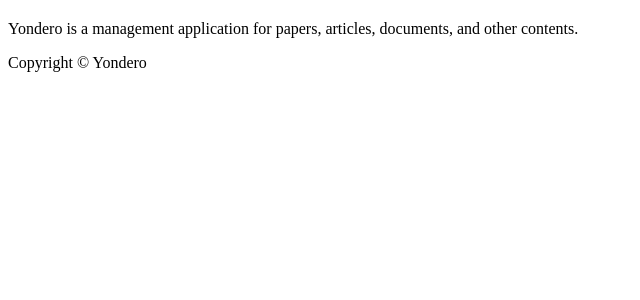
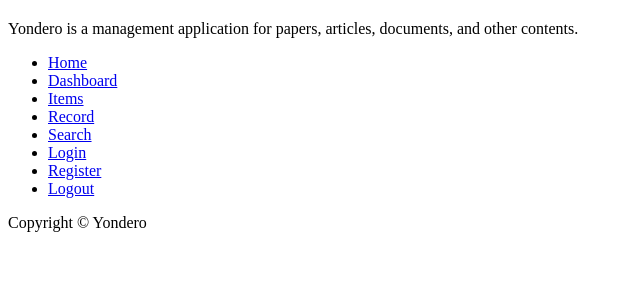
Before and after one commit to nesosuke/Yondero, a Flask app: page /web/ in a window 1280 px wide. Shown: the part 47-347 px from the top of the page, without its empty margins (0-640 px from the left). Run offline with Flask 2, Linux system fonts and the light colour scheme; some libraries are stand-ins or nearby versions.

Commit message:
test(frontend): :construction: debug やりやすくする（後で消す）

```diff
--- a/frontend/templates/frontend/index.html
+++ b/frontend/templates/frontend/index.html
@@ -8,4 +8,16 @@
 {% block content %}
 <p>Yondero is a management application for papers, articles, documents, and other contents.</p>
 
-{% endblock %}
+<!-- for debug -->
+<div class="navi">
+    <ul>
+        <li><a href="{{ url_for('web.index') }}">Home</a></li>
+        <li><a href="{{ url_for('web.dashboard') }}">Dashboard</a></li>
+        <li><a href="{{ url_for('web.items') }}">Items</a></li>
+        <li><a href="{{ url_for('web.record') }}">Record</a></li>
+        <li><a href="{{ url_for('web.search') }}">Search</a></li>
+        <li><a href="{{ url_for('web.login') }}">Login</a></li>
+        <li><a href="{{ url_for('web.register') }}">Register</a></li>
+        <li><a href="{{ url_for('web.logout') }}">Logout</a></li>
+    </ul>
+        {% endblock %}
```
